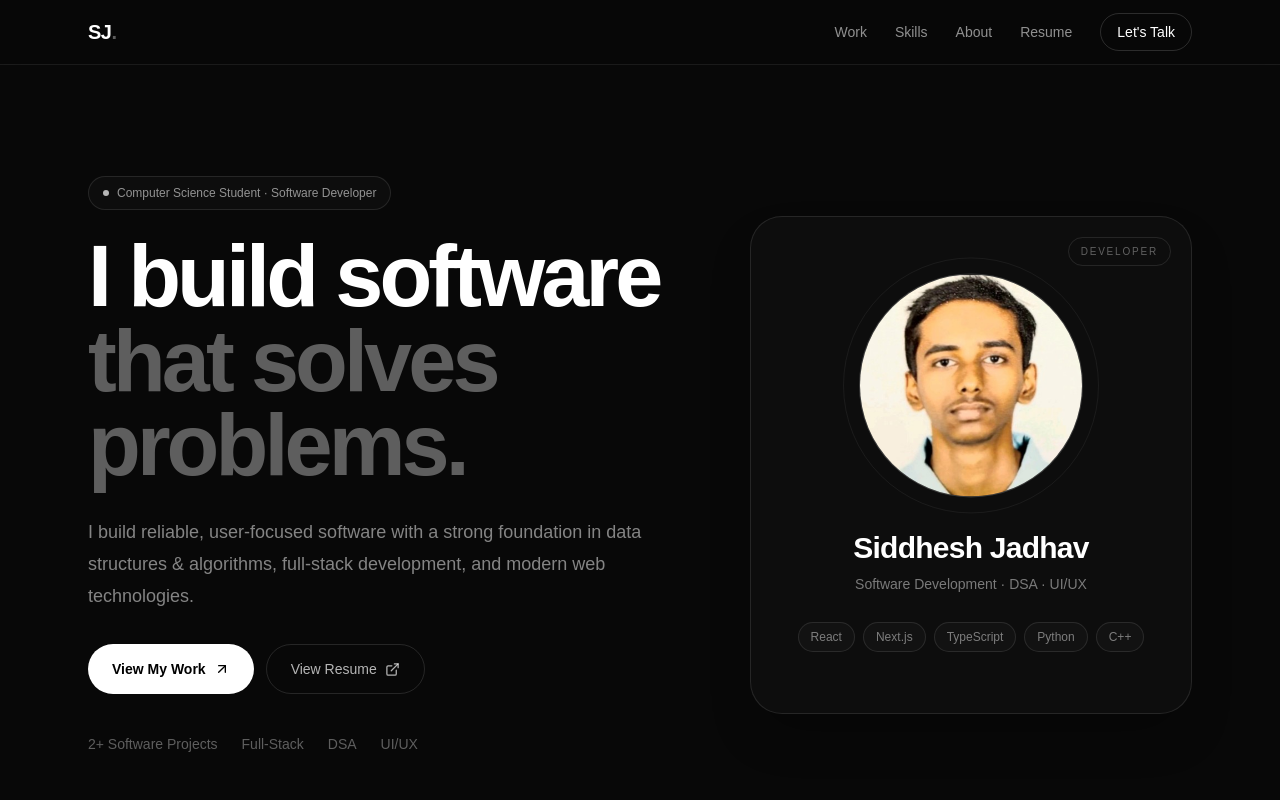
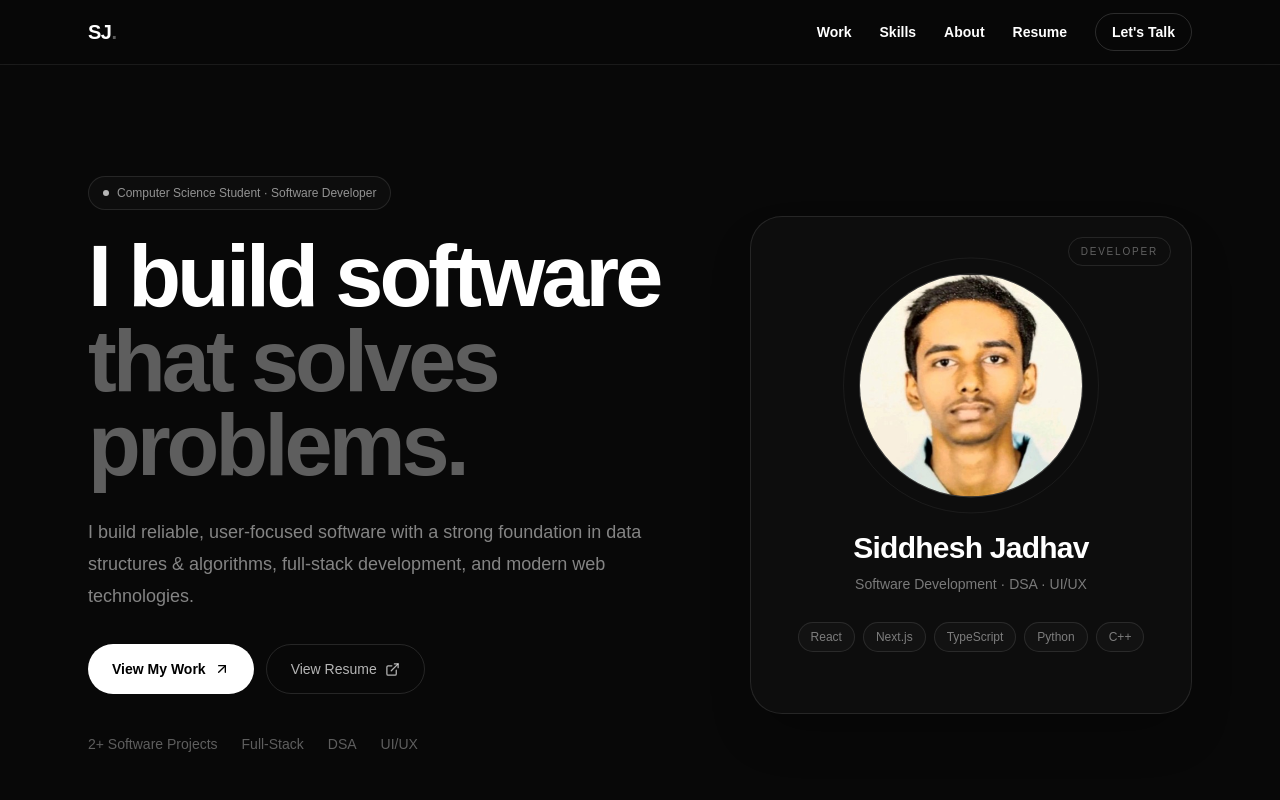
Before and after one commit to siddheshjadhav331-sys/Portfolio, a Next.js app: page / in a window 1280 px wide. Shown: the top 800 px of the page. Built offline with nearby package versions, Linux system fonts and the light colour scheme.

Commit message:
Improve portfolio navigation styling

```diff
--- a/app/page.tsx
+++ b/app/page.tsx
@@ -277,7 +277,7 @@ export default function Home() {
             SJ<span className="text-white/35">.</span>
           </a>
 
-          <div className="hidden items-center gap-7 text-sm text-white/55 md:flex">
+          <div className="hidden items-center gap-7 text-sm font-semibold text-white md:flex">
             <a href="#work" className="rounded-sm transition hover:text-white focus-visible:outline-none focus-visible:ring-2 focus-visible:ring-white">Work</a>
             <a href="#skills" className="rounded-sm transition hover:text-white focus-visible:outline-none focus-visible:ring-2 focus-visible:ring-white">Skills</a>
             <a href="#about" className="rounded-sm transition hover:text-white focus-visible:outline-none focus-visible:ring-2 focus-visible:ring-white">About</a>
@@ -308,7 +308,7 @@ export default function Home() {
                 key={item}
                 href={`#${item}`}
                 onClick={closeMenu}
-                className="block rounded-sm border-b border-white/8 py-4 text-sm capitalize text-white/75 transition hover:text-white focus-visible:outline-none focus-visible:ring-2 focus-visible:ring-white"
+                className="block rounded-sm border-b border-white/8 py-4 text-sm font-semibold capitalize text-white transition hover:text-white focus-visible:outline-none focus-visible:ring-2 focus-visible:ring-white"
               >
                 {item}
               </a>
```
